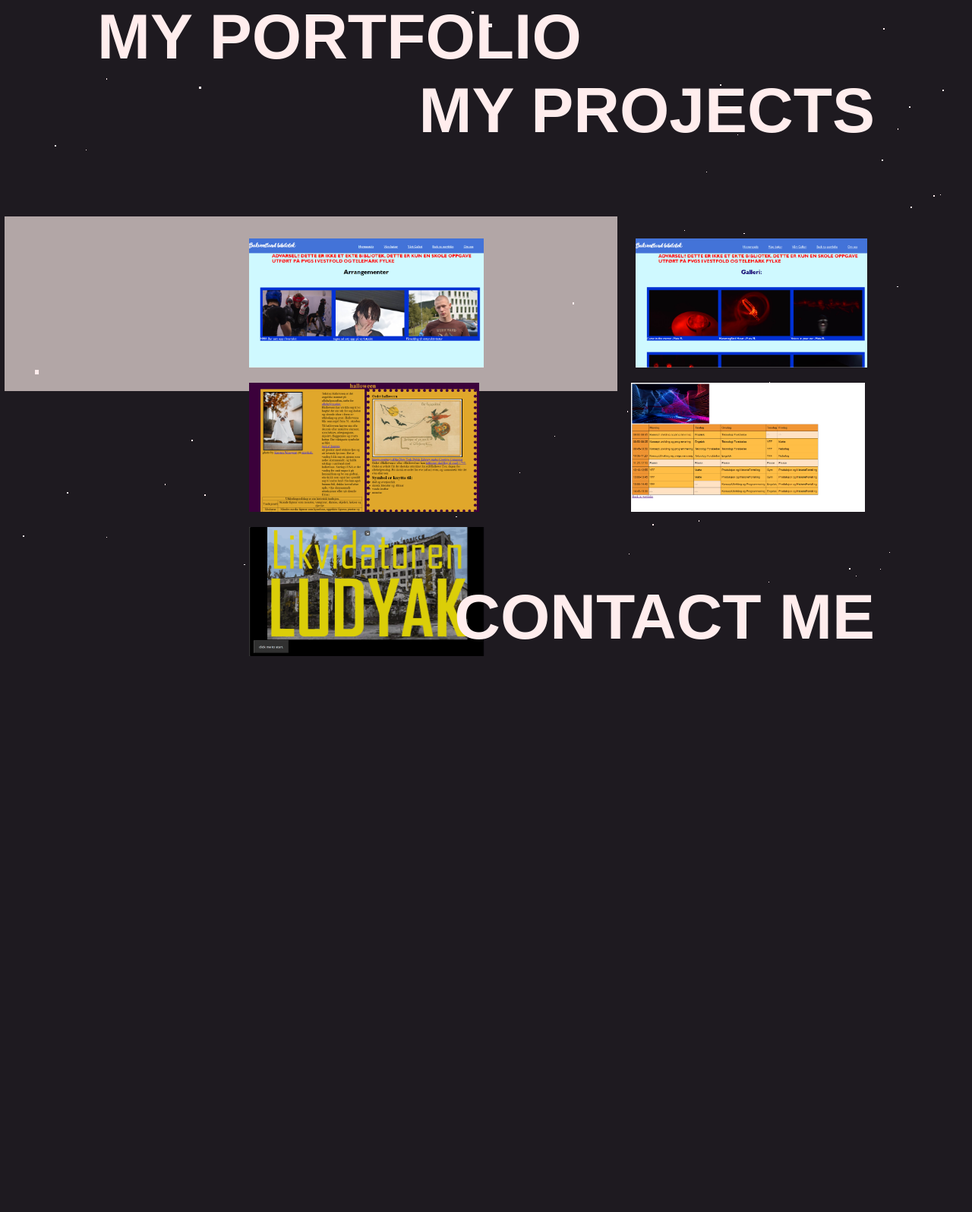
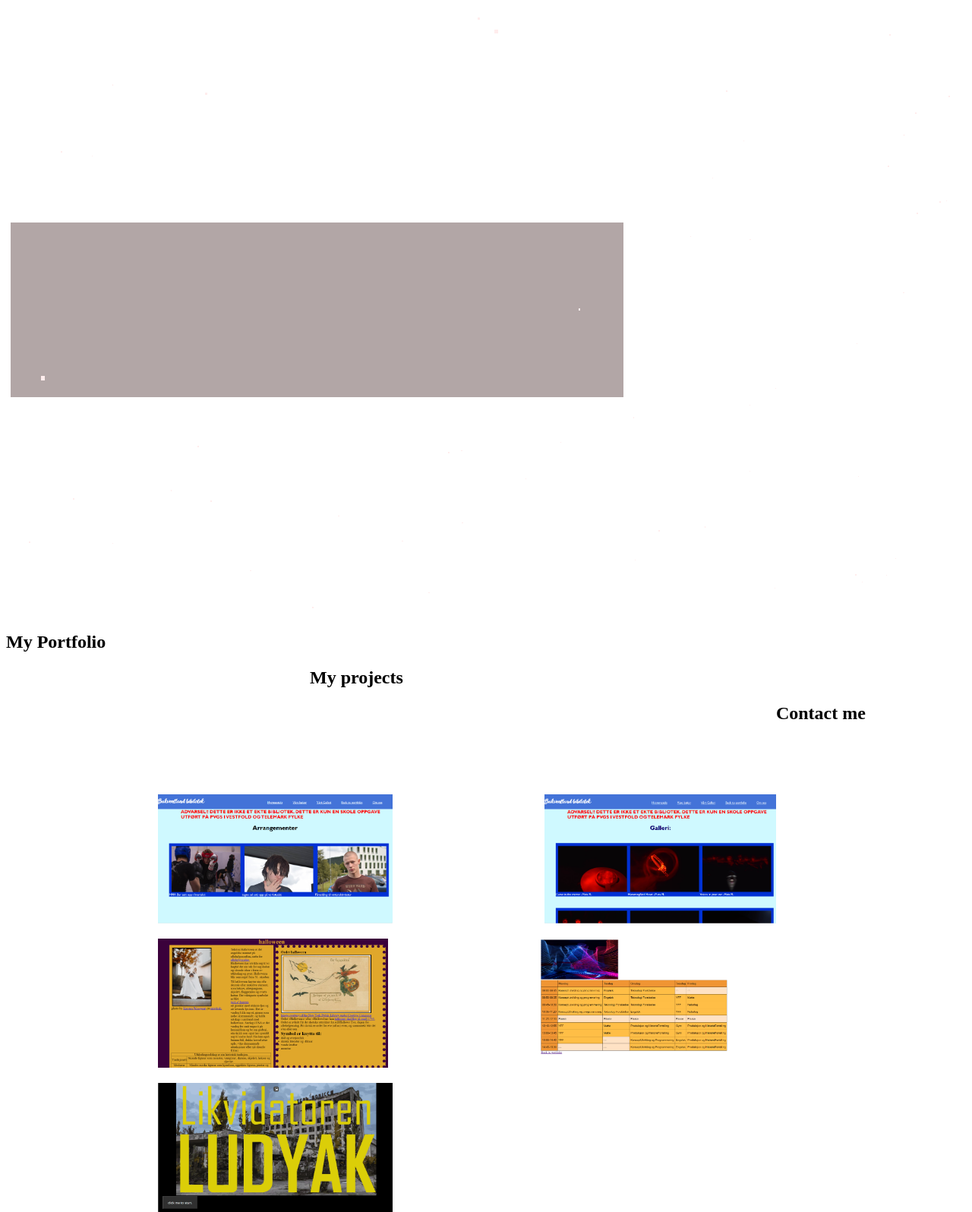
Before and after one commit to Mats-Florell/Portfolio, a PHP site: page / in a window 1280 px wide. Shown: the whole page at 76% size. Before the commit the page ends 864 px from the top, so only its background shows below. Run offline with PHP 8.4, Linux system fonts and the light colour scheme.

Commit message:
Update style.css

```diff
--- a/style.css
+++ b/style.css
@@ -1,36 +1,3 @@
-*
-{
-    margin: 0;
-    padding: 0;
-}
-
-html
-{
-    background: #1e1a20;
-}
-
-.webgl
-{
-    position: fixed;
-    top: 0;
-    left: 0;
-}
-
-
-.section
-{
-    display: flex;
-    align-items: center;
-    flex-shrink: 0;
-    position: relative;
-    font-family: 'Cabin', sans-serif;
-    color: #ffeded;
-    text-transform: uppercase;
-    font-size: 7vmin;
-    padding-left: 10%;
-    padding-right: 10%;
-    will-change: transform;
-}
 
 section:nth-child(odd)
 {
@@ -50,11 +17,10 @@ img{
 
 }
 img:hover{
+    border-radius:10px;
+    border-color: azure;
 }
 h2{
     margin-left: 400px;
 
 }
-#ContactSection{
-
-}
```
